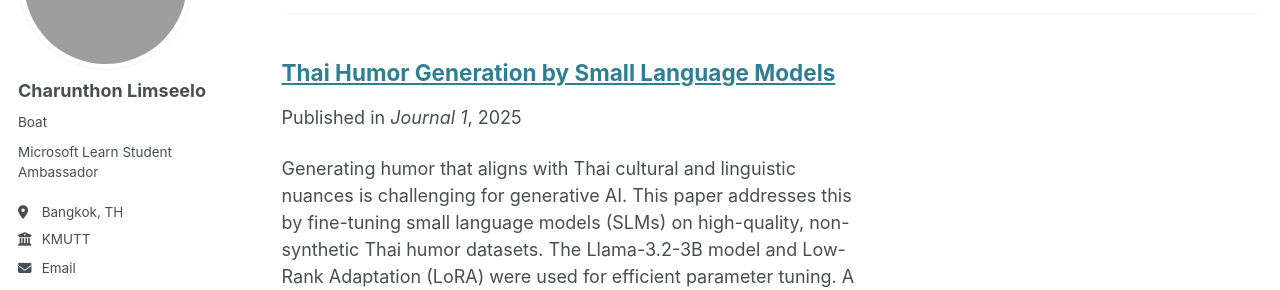
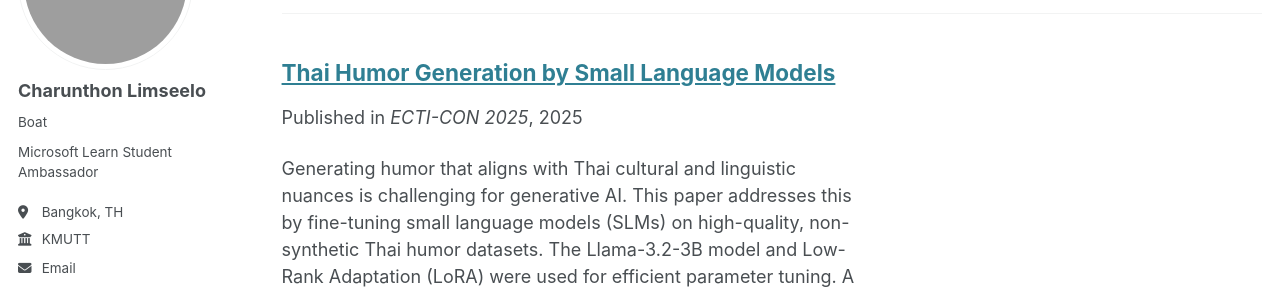
Before and after one commit to chrnthnkmutt/chrnthnkmutt.github.io, a Jekyll site: the page built from _pages/publications.html, in a window 1280 px wide and 1126 px high. Shown: the part 211-501 px from the top of the window. Built offline with Jekyll 4.4.1, drawn with Linux system fonts in a browser that asks for light colours; grey boxes are pictures that could not be loaded.

Commit message:
change information

```diff
--- a/_publications/2009-10-01-paper-title-number-1.md
+++ b/_publications/2009-10-01-paper-title-number-1.md
@@ -5,7 +5,7 @@ category: manuscripts
 permalink: /publication/2009-10-01-paper-title-number-1
 excerpt: 'Generating humor that aligns with Thai cultural and linguistic nuances is challenging for generative AI. This paper addresses this by fine-tuning small language models (SLMs) on high-quality, non-synthetic Thai humor datasets. The Llama-3.2-3B model and Low-Rank Adaptation (LoRA) were used for efficient parameter tuning. A comprehensive evaluation with Thai participants ensured the generated humor resonated with cultural expectations.'
 date: 2025-02-01
-venue: 'Journal 1'
+venue: 'ECTI-CON 2025'
 slidesurl: '#'
 paperurl: 'http://chrnthnkmutt.github.io/files/paper1.pdf'
 citation: 'Poobanchean, P., Chaithong, S., Muansuwan, N., Limseelo, C., Sirinaovakul, B., & Suwannahong, K. (2025). Thai Humor Generation by Small Language Models. King Mongkut’s University of Technology Thonburi.'
```
